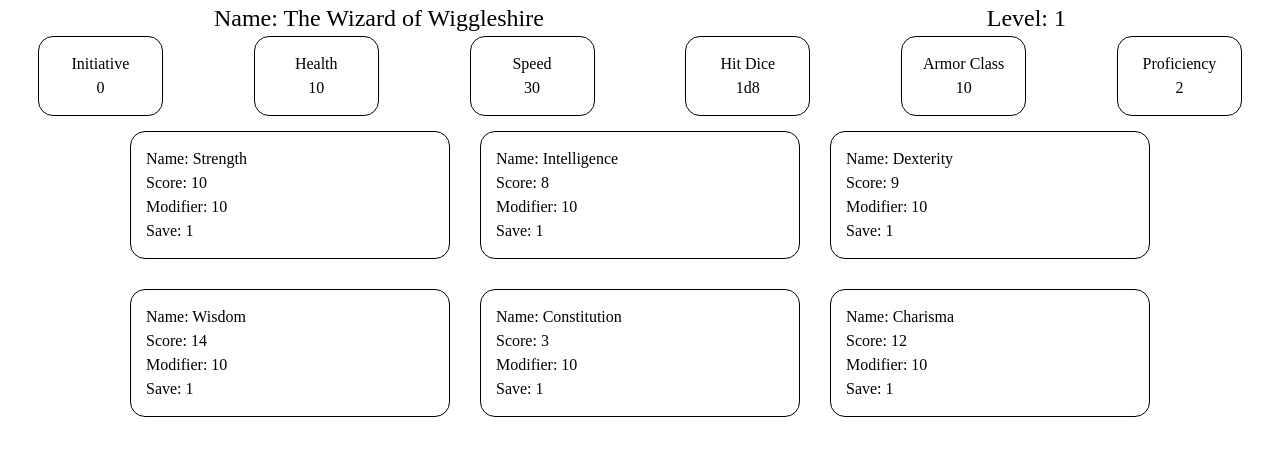
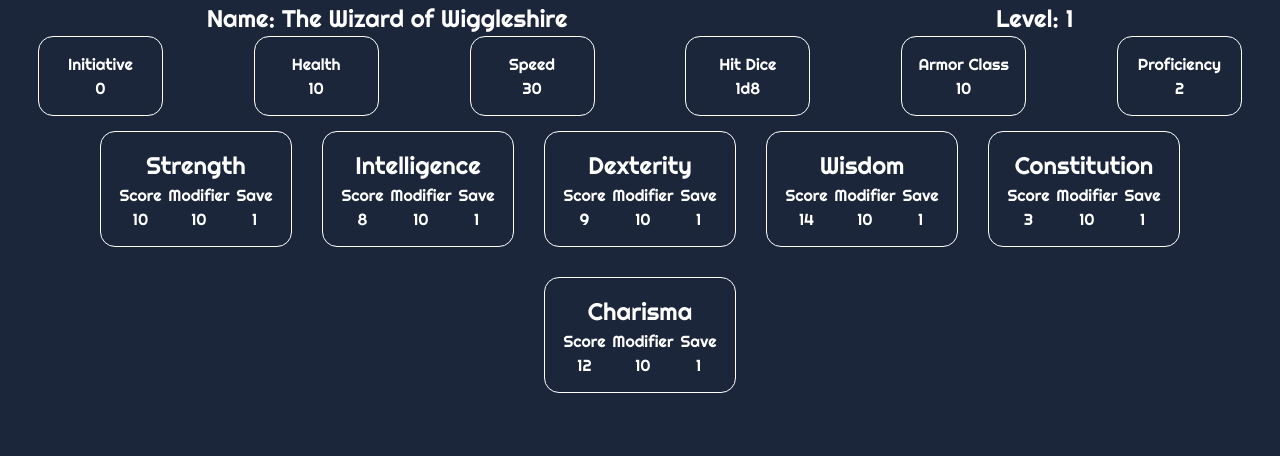
Before and after one commit to cody-mick/dnd-character-sheet, a React (Vite) app: page / in a window 1280 px wide. Shown: the top 456 px of the page. Built offline with nearby package versions, Linux system fonts and the light colour scheme.

Commit message:
👌 IMPROVE: Commiting to close the folder

```diff
--- a/src/components/character/CharacterDetail.scss
+++ b/src/components/character/CharacterDetail.scss
@@ -13,7 +13,7 @@
 	}
 
 	.character-stat {
-		border: 1px solid black;
+		border: 1px solid white;
 		border-radius: 15px;
 		padding: 15px;
 		width: 125px;
@@ -39,10 +39,27 @@
 	}
 
 	.character-traits {
-		border: 1px solid black;
-		width: 25%;
+		border: 1px solid white;
+		width: 15%;
 		border-radius: 15px;
 		padding: 15px;
 		margin: 15px;
+
+		.trait-name {
+			font-size: 24px;
+			text-align: center;
+		}
+
+		.detail-blocks {
+			display: flex;
+			flex-direction: row;
+
+			.detail-block {
+				display: flex;
+				flex-direction: column;
+				justify-content: center;
+				align-items: center;
+			}
+		}
 	}
 }
--- a/src/components/character/CoreStat.tsx
+++ b/src/components/character/CoreStat.tsx
@@ -5,10 +5,21 @@ type CoreStat = { name: string; score: number; modifier: number; save: number };
 export default function CoreStat({ name, score, modifier, save }: CoreStat) {
 	return (
 		<div className="character-traits">
-			<div className="name">Name: {name}</div>
-			<div className="score">Score: {score}</div>
-			<div className="modifier">Modifier: {modifier}</div>
-			<div className="save">Save: {save}</div>
+			<div className="trait-name">{name}</div>
+			<div className="detail-blocks">
+				<div className="detail-block">
+					<div className="detail-block_title">Score</div>
+					<div className="detail-block_score">{score}</div>
+				</div>
+				<div className="detail-block">
+					<div className="detail-block_title">Modifier</div>
+					<div className="detail-block_score">{modifier}</div>
+				</div>
+				<div className="detail-block">
+					<div className="detail-block_title">Save</div>
+					<div className="detail-block_score">{save}</div>
+				</div>
+			</div>
 		</div>
 	);
 }
--- a/src/index.scss
+++ b/src/index.scss
@@ -1,23 +1,33 @@
+@import url("https://fonts.googleapis.com/css2?family=Righteous&display=swap");
+
 /*
   Josh's Custom CSS Reset
   https://www.joshwcomeau.com/css/custom-css-reset/
 */
+
 *,
 *::before,
 *::after {
 	box-sizing: border-box;
 }
+
 * {
 	margin: 0 auto;
+	font-family: "Righteous", cursive;
 }
+
 html,
 body {
 	height: 100%;
+	background-color: #1b263b;
+	color: white;
 }
+
 body {
 	line-height: 1.5;
 	-webkit-font-smoothing: antialiased;
 }
+
 img,
 picture,
 video,
@@ -26,12 +36,14 @@ svg {
 	display: block;
 	max-width: 100%;
 }
+
 input,
 button,
 textarea,
 select {
 	font: inherit;
 }
+
 p,
 h1,
 h2,
@@ -41,6 +53,7 @@ h5,
 h6 {
 	overflow-wrap: break-word;
 }
+
 #root,
 #__next {
 	isolation: isolate;
```
